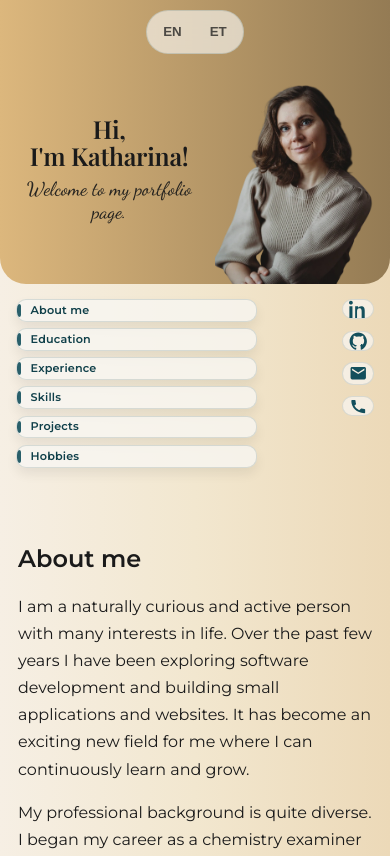
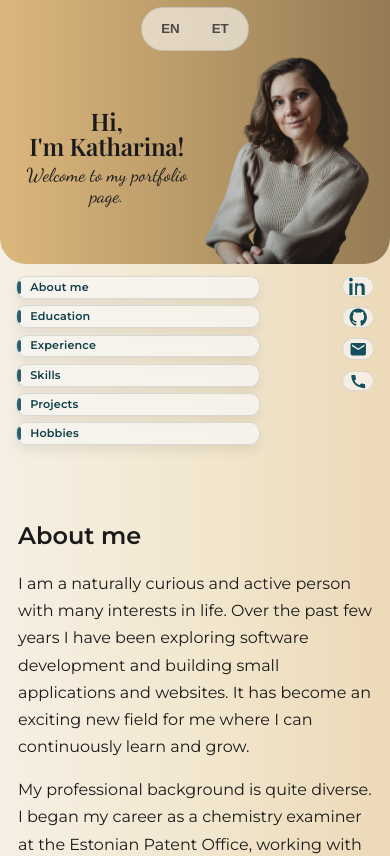
Before and after one commit to KatharinaMat/my-portfolio, a Nuxt app: page / in a window 390 px wide. Shown: the top 856 px of the page. Built offline with nearby package versions, Linux system fonts and the light colour scheme.

Commit message:
mobile hero layout size relation fix

```diff
--- a/app/assets/css/buttons.css
+++ b/app/assets/css/buttons.css
@@ -5,13 +5,11 @@
 .lang {
   display: inline-flex;
   gap: 8px;
-
   background: rgba(248, 246, 242, 0.65);
   backdrop-filter: blur(8px);
   border: 1px solid rgba(15, 63, 73, 0.14);
   border-radius: 999px;
-  padding: 6px;
-
+  padding: 6px 7px;
   max-width: calc(100vw - 28px);
 }
 
@@ -19,7 +17,7 @@
   border: 0;
   background: transparent;
   color: var(--text-main);
-  padding: 8px 10px;
+  padding: 8px 12px;
   border-radius: 999px;
   cursor: pointer;
   font-weight: 600;
--- a/app/assets/css/hero.css
+++ b/app/assets/css/hero.css
@@ -8,7 +8,7 @@
   background: linear-gradient(90deg, var(--bg-start) 0%, var(--bg-finish) 100%);
   border-radius: 0 0 26px 26px;
   overflow: hidden;
-  padding-top: 0.65rem;
+  padding-top: 0.45rem;
   padding-bottom: 0;
 }
 
@@ -16,8 +16,8 @@
   width: 100%;
   max-width: 1100px;
   margin: 0 auto;
-  padding-left: clamp(1rem, 4vw, 2rem);
-  padding-right: clamp(1rem, 4vw, 2rem);
+  padding-left: clamp(0.9rem, 4vw, 2rem);
+  padding-right: clamp(0.9rem, 4vw, 2rem);
 }
 
 /* =================================
@@ -28,7 +28,8 @@
   display: flex;
   justify-content: center;
   align-items: center;
-  padding: 0 1rem 0;
+  padding: 0 1rem;
+  margin-bottom: 0.15rem;
 }
 
 /* =================================
@@ -37,10 +38,10 @@
 
 .hero-main {
   display: grid;
-  grid-template-columns: 1.08fr 0.92fr;
+  grid-template-columns: 1.04fr 0.96fr;
   align-items: end;
-  gap: 0.8rem;
-  min-height: 120px;
+  gap: clamp(0.45rem, 2.2vw, 0.8rem);
+  min-height: clamp(11.5rem, 49vw, 14.5rem);
 }
 
 .hero-text-panel {
@@ -61,18 +62,18 @@
   margin: 0;
   font-family: "Playfair Display", serif;
   font-weight: 600;
-  font-size: 1.55rem;
-  line-height: 1.1;
+  font-size: clamp(1.35rem, 6.2vw, 1.75rem);
+  line-height: 1.04;
   letter-spacing: -0.01em;
   color: var(--text-main);
 }
 
 .hero-subtitle {
-  margin-top: 0.45rem;
+  margin-top: 0.35rem;
   margin-bottom: 0;
   font-family: "Dancing Script", cursive;
-  font-size: 1.2rem;
-  line-height: 1.2;
+  font-size: clamp(1.15rem, 4.8vw, 1.45rem);
+  line-height: 1.12;
   color: var(--text-main);
   opacity: 0.92;
 }
@@ -90,14 +91,14 @@
   display: flex;
   align-items: flex-end;
   justify-content: flex-start;
-  gap: 0.65rem;
+  gap: 0.55rem;
   height: 100%;
 }
 
 .hero-image {
   flex: 1;
   min-width: 0;
-  height: 230px;
+  height: clamp(12.5rem, 54vw, 14.75rem);
   display: flex;
   justify-content: flex-start;
   align-items: flex-end;
@@ -121,34 +122,34 @@
    ================================= */
 
 .hero-nav-section {
-  padding-top: 0.95rem;
+  padding-top: 0.8rem;
 }
 
 .hero-nav-row {
   display: grid;
   grid-template-columns: 1fr auto;
-  gap: 1rem;
+  gap: 0.8rem;
   align-items: start;
 }
 
 .side-nav {
   display: grid;
   grid-template-columns: 1fr;
-  gap: 0.7rem;
+  gap: 0.65rem;
 }
 
 .socials-mobile {
   position: relative;
   display: flex;
   flex-direction: column;
-  gap: 0.7rem;
+  gap: 0.65rem;
   align-items: stretch;
 }
 
 .hero-social-links {
   display: flex;
   flex-direction: column;
-  gap: 0.7rem;
+  gap: 0.65rem;
 }
 
 /* =================================
```
